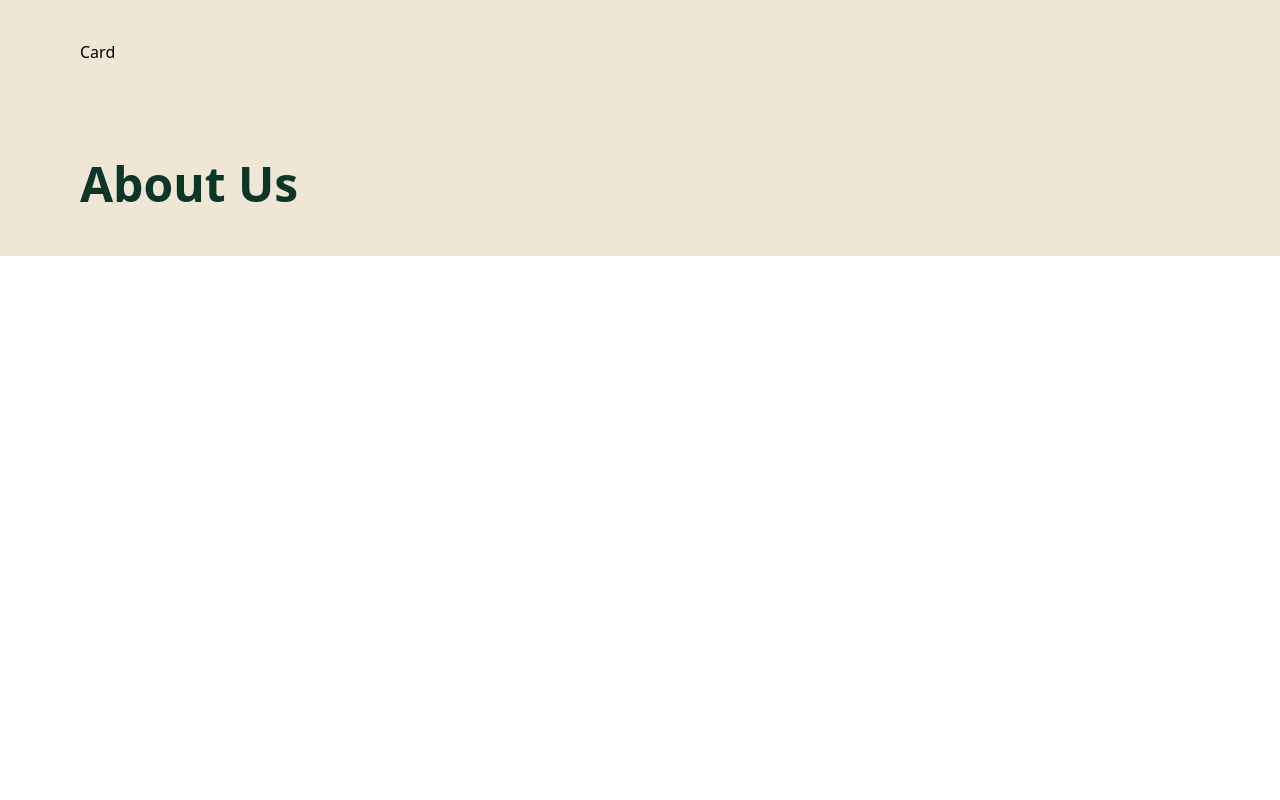
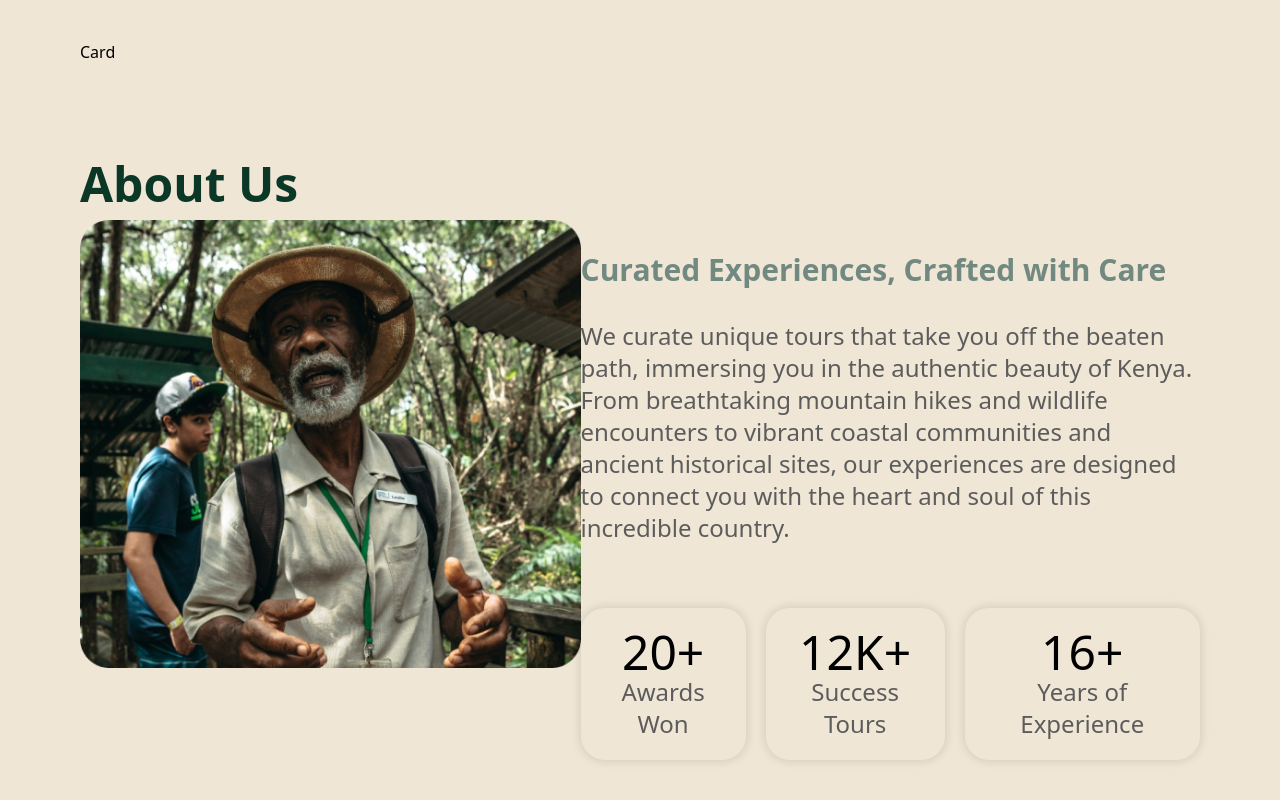
Before and after one commit to jeff283/Mosaic-tours, a React (Vite) app: page / in a window 1280 px wide. Shown: the part 946-1746 px from the top of the page. Before the commit the page ends 1202 px from the top, so only its background shows below. Built offline with nearby package versions, Linux system fonts and the light colour scheme.

Commit message:
Added About Us Section

```diff
--- a/src/index.css
+++ b/src/index.css
@@ -25,3 +25,7 @@
 .navbar-links a:hover::after {
     width: 100%;
 }
+
+.about-shadow {
+    box-shadow: 0px 0px 8px 2px rgba(0, 0, 0, 0.1);
+}
--- a/src/pages/HomePage/HomePage.tsx
+++ b/src/pages/HomePage/HomePage.tsx
@@ -1,5 +1,6 @@
 import Navbar from "../../components/Navbar/Navbar";
 import heroImg from "../../assets/imgs/HeroImg.png";
+import cheifGuide from "../../assets/imgs/chiefGuide.png";
 
 const HomePage = () => {
   return (
@@ -67,9 +68,59 @@ const HomePage = () => {
         {/* Container */}
         <div className="px-5 py-6  md:px-20 md:py-12">
           {/* Title */}
-          <h2 className="font-bold text-4xl md:text-5xl text-darkGreen">
+          <h2 className="font-bold pb-3 text-darkGreen text-4xl md:text-5xl">
             About Us
           </h2>
+          {/* Flex Container */}
+          <div className="space-y-8 md:flex md:justify-between mx-auto">
+            {/* Left Img */}
+            <div className="">
+              <img src={cheifGuide} alt="Chief Tour Guide" className="" />
+            </div>
+            {/* Right Content Flex */}
+            <div className=" md:w-3/5  space-y-8 md:space-y-16">
+              {/* Content */}
+              <div className="space-y-4 md:space-y-8">
+                <h3 className="font-bold text-2xl md:text-3xl text-lightGreen">
+                  Curated Experiences, Crafted with Care
+                </h3>
+                <p className="text-lg md:text-2xl text-lightGray">
+                  We curate unique tours that take you off the beaten path,
+                  immersing you in the authentic beauty of Kenya. From
+                  breathtaking mountain hikes and wildlife encounters to vibrant
+                  coastal communities and ancient historical sites, our
+                  experiences are designed to connect you with the heart and
+                  soul of this incredible country.
+                </p>
+              </div>
+              {/* Awards Container*/}
+              {/* <div className="flex flex-col items-center space-y-8 md:flex-row md:justify-between md:space-x-4 md:px-4 "> */}
+              <div className=" flex gap-5 items-center justify-between ">
+                {/* Award 1 */}
+                <div className="flex-grow rounded-xl md:rounded-3xl p-3 md:p-5 text-center about-shadow">
+                  <div className="text-3xl md:text-5xl">20+</div>
+                  <div className="text-xl md:text-2xl text-lightGray">
+                    Awards Won
+                  </div>
+                </div>
+                {/* Award 2 */}
+                <div className="flex-grow rounded-xl md:rounded-3xl p-3 md:p-5 text-center about-shadow">
+                  <div className="text-3xl md:text-5xl">12K+</div>
+                  <div className="text-xl md:text-2xl text-lightGray">
+                    Success Tours
+                  </div>
+                </div>
+
+                {/* Award 3 */}
+                <div className="flex-grow rounded-xl md:rounded-3xl p-3 md:p-5 text-center about-shadow">
+                  <div className="text-3xl md:text-5xl">16+</div>
+                  <div className="text-xl md:text-2xl text-lightGray">
+                    Years of Experience
+                  </div>
+                </div>
+              </div>
+            </div>
+          </div>
         </div>
       </section>
     </div>
--- a/tailwind.config.js
+++ b/tailwind.config.js
@@ -20,6 +20,7 @@ export default {
         plantinum: "#E2E7E5",
         black: "#1B1C1B",
         white: "#FFFFFF",
+        lightGray: "#5C5C5C",
       },
     },
   },
```
Also changed, not shown: src/assets/imgs/chiefGuide.png (added).
